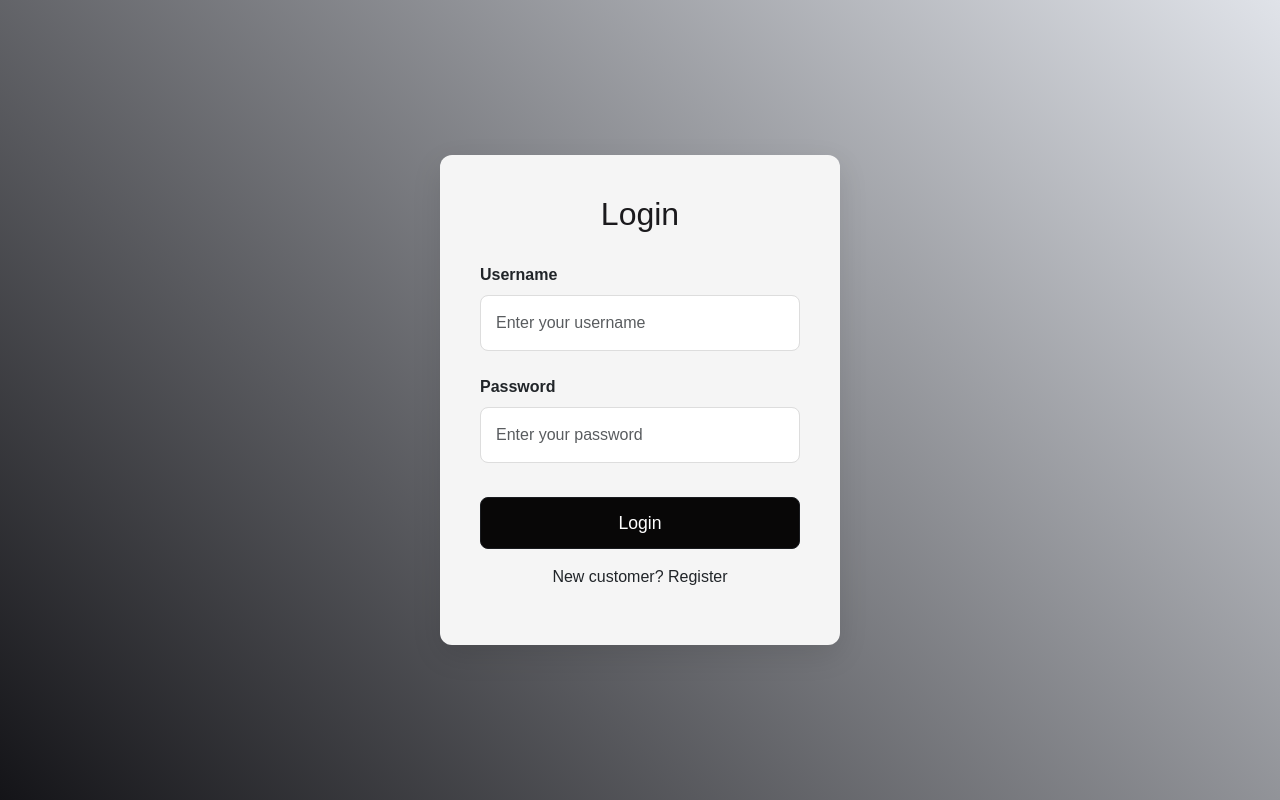
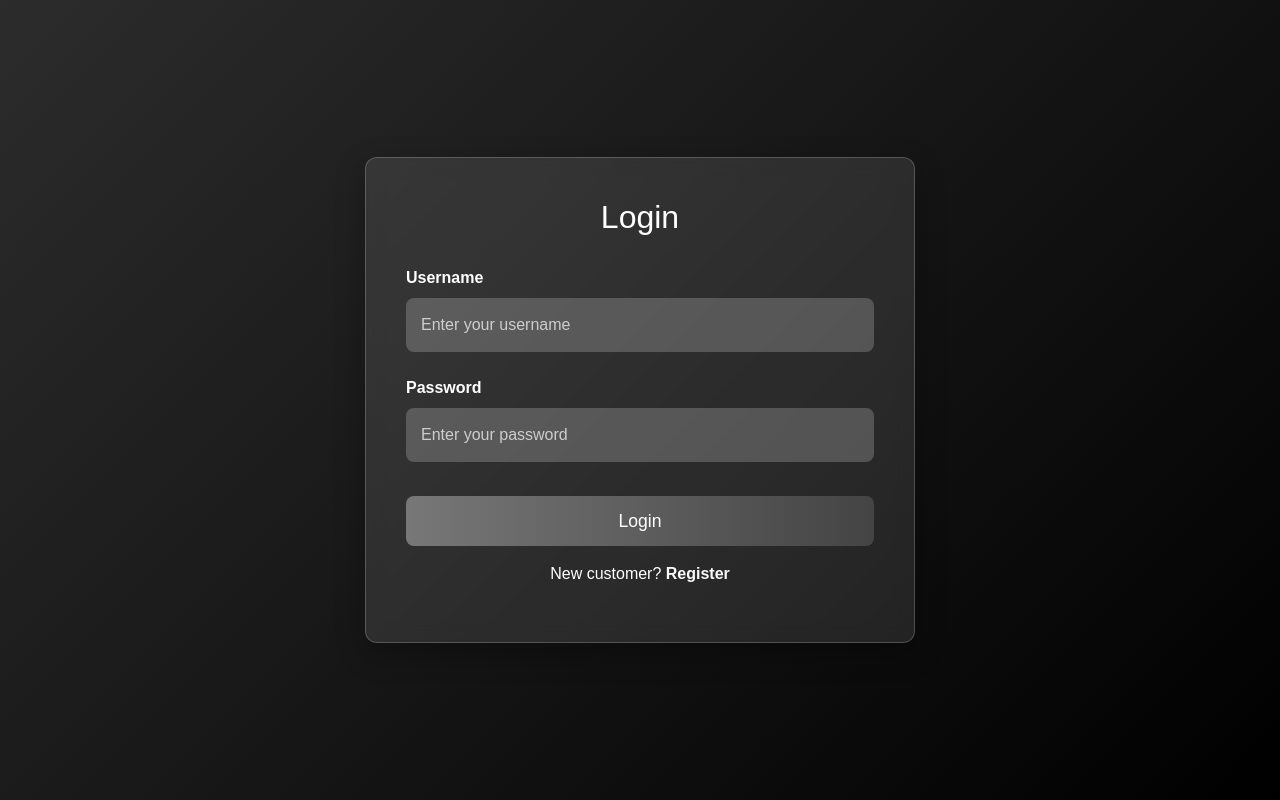
Before and after one commit to swapnacv21/Sample_project, a Django app: page / in a window 1280 px wide. Run offline with Django 5.2, Linux system fonts and the light colour scheme.

Commit message:
project started

```diff
--- a/sample/templates/login.html
+++ b/sample/templates/login.html
@@ -11,26 +11,29 @@
         /* General Page Styles */
         body {
             font-family: 'Arial', sans-serif;
-            background: linear-gradient(45deg, #141418, #e0e3e9); /* Gradient background */
+            background: linear-gradient(135deg, #2c2c2c, #000000);
             height: 100vh;
             display: flex;
             justify-content: center;
             align-items: center;
             margin: 0;
+            color: #ffffff;
         }
 
         .login-container {
-            background-color: whitesmoke;
+            background: rgba(255, 255, 255, 0.1);
+            backdrop-filter: blur(10px);
             border-radius: 12px;
-            box-shadow: 0 10px 30px rgba(0, 0, 0, 0.1);
+            box-shadow: 0 10px 30px rgba(0, 0, 0, 0.3);
             padding: 40px;
             width: 100%;
-            max-width: 400px;
+            max-width: 550px;
+            color: white;
+            border: 1px solid rgba(255, 255, 255, 0.2);
         }
 
         .login-container h2 {
             text-align: center;
-            color: #1b1a1d;
             font-size: 2rem;
             margin-bottom: 30px;
         }
@@ -38,35 +41,46 @@
         .form-control {
             padding: 15px;
             border-radius: 8px;
-            border: 1px solid #ddd;
+            border: none;
             font-size: 1rem;
             transition: all 0.3s ease;
+            background: rgba(255, 255, 255, 0.2);
+            color: white;
+
+        }
+        .form-control::placeholder {
+            color: rgba(255, 255, 255, 0.7);
+        }
+
+        .form-control:focus {
+            box-shadow: 0 0 10px rgba(255, 255, 255, 0.5);
+            border: none;
+            background: rgba(255, 255, 255, 0.3);
         }
 
         .login {
-            background-color: rgb(8, 7, 7);
-            border-color: #191b1f;
+            background: linear-gradient(90deg, #777777, #444444);
+            border: none;
             padding: 12px;
             color: white;
             font-size: 1.1rem;
             width: 100%;
             border-radius: 8px;
-            transition: background-color 0.3s ease;
+            transition: 0.3s;
         }
 
         .login:hover {
-            background-color: #3b393d;
-            border-color: #302d33;
-            color: white;
+            background: linear-gradient(90deg, #444444, #777777);
         }
 
-        .text-dark {
-            color: #333;
+        .text-light {
+            color: white;
             text-decoration: none;
-            transition: color 0.3s ease;
+            font-weight: bold;
+            transition: 0.3s;
         }
 
-        .text-dark:hover {
+        .text-light:hover {
             color: #2575fc;
         }
 
@@ -127,7 +141,7 @@
                 </div>
                 <button type="submit" class="btn login">Login</button>
             </form>
-            <p class="mt-3">New customer? <a href="register" class="text-dark">Register</a></p>
+            <p class="mt-3">New customer? <a href="register" class="text-light">Register</a></p>
         </div>
     </div>
 
```
Also changed, not shown: sample/templates/user/register.html (+14 -5 lines), sample/db.sqlite3.
